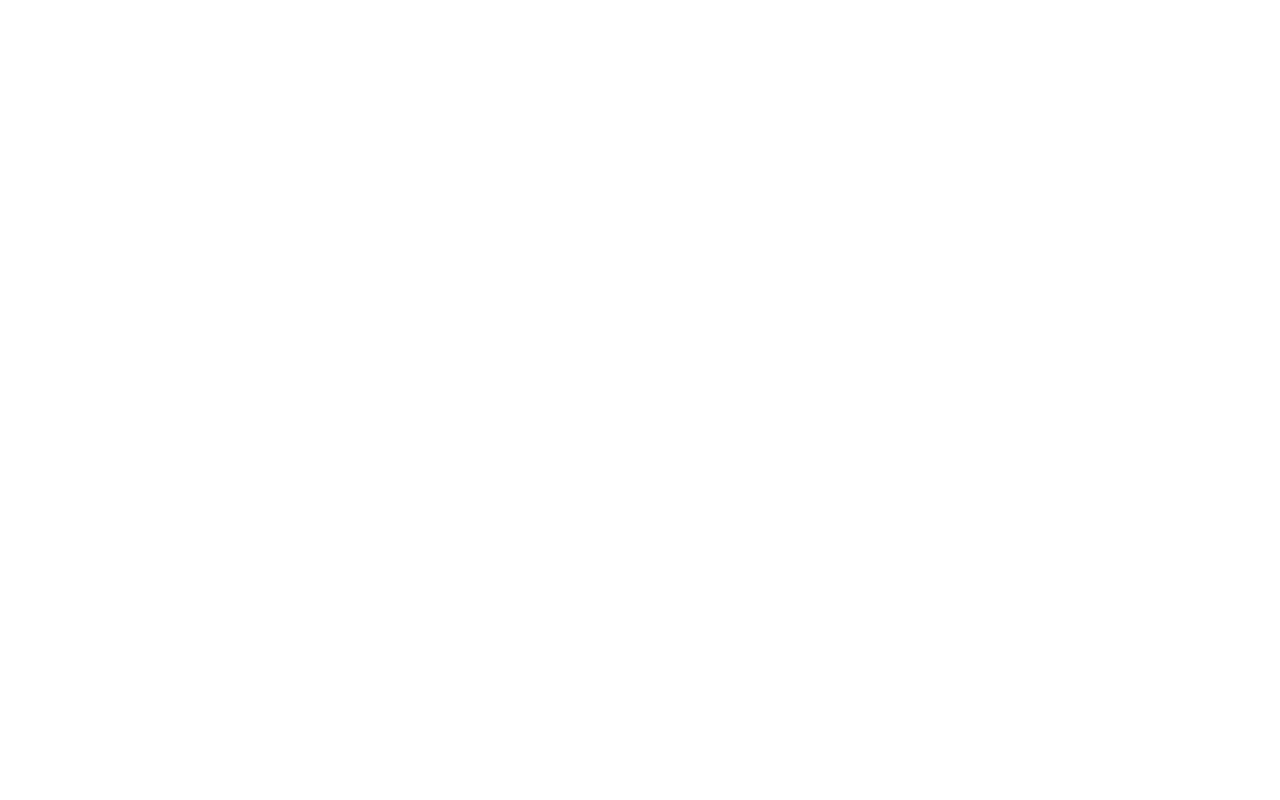
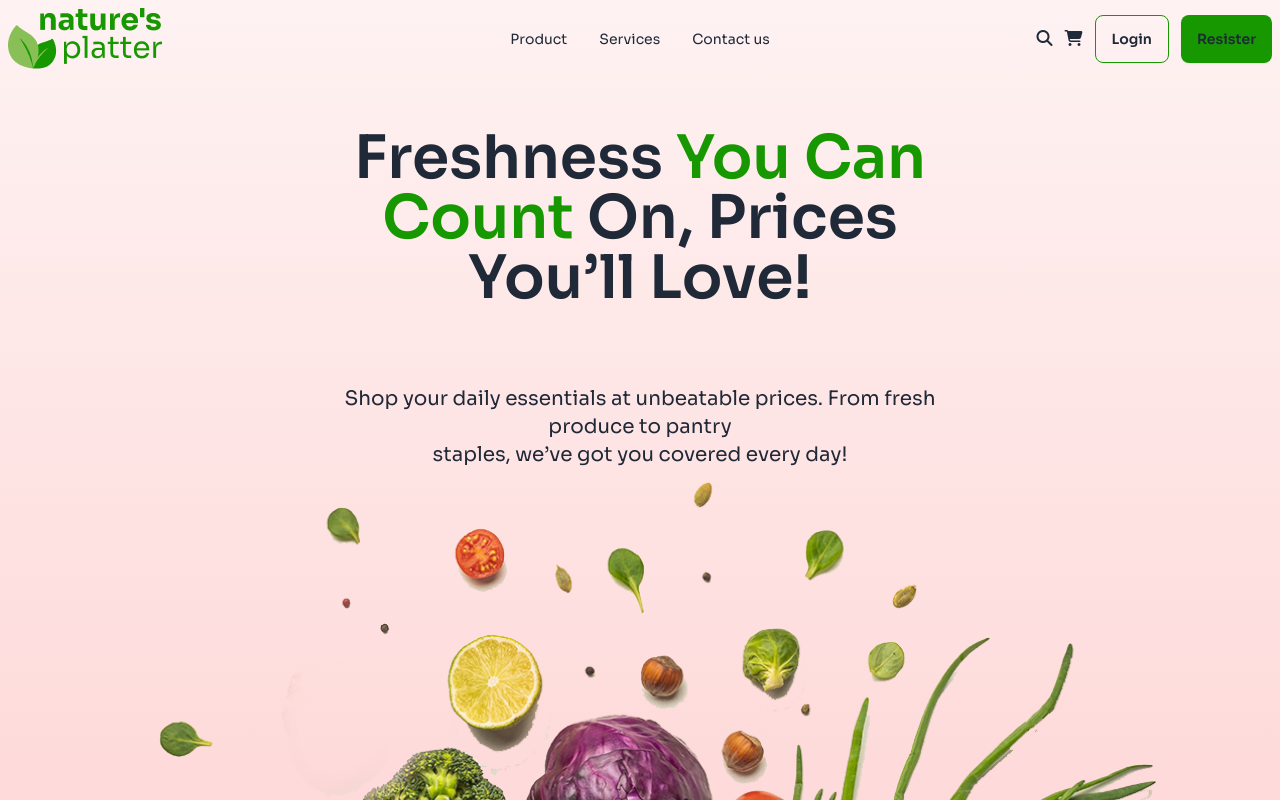
Before and after one commit to shahariar-hridoy/Assignment-3, a plain HTML site: page index.html in a window 1280 px wide. Shown: the top 800 px of the page. Drawn offline with nearby package versions, Linux system fonts and the light colour scheme.

Commit message:
header section done

```diff
--- a/index.html
+++ b/index.html
@@ -1,11 +1,84 @@
 <!DOCTYPE html>
 <html lang="en">
+
 <head>
-    <meta charset="UTF-8">
-    <meta name="viewport" content="width=device-width, initial-scale=1.0">
-    <title>Assignment 3</title>
+  <meta charset="UTF-8">
+  <meta name="viewport" content="width=device-width, initial-scale=1.0">
+  <title>Assignment 3</title>
+  <link rel="preconnect" href="https://fonts.googleapis.com">
+  <link rel="preconnect" href="https://fonts.gstatic.com" crossorigin>
+  <link href="https://fonts.googleapis.com/css2?family=Sora:wght@100..800&display=swap" rel="stylesheet">
+  <link href="https://cdn.jsdelivr.net/npm/daisyui@4.12.23/dist/full.min.css" rel="stylesheet" type="text/css" />
+  <script src="https://cdn.tailwindcss.com"></script>
+  <script src="https://kit.fontawesome.com/caccb24890.js" crossorigin="anonymous"></script>
+  <script>
+    tailwind.config = {
+      theme: {
+        extend: {
+          colors: {
+            clifford: '#da373d',
+            'primary-color': '#179800',
+          }
+        }
+      }
+    }
+  </script>
+  <style>
+    .font-sora {
+  font-family: "Sora", serif;
+}
+  </style>
 </head>
-<body>
 
+<body class="font-sora">
+  <!-- header section -->
+  <header class="bg-gradient-to-t from-red-200 to-red-50">
+    <!-- navbar -->
+    <nav class="container mx-auto mb-24">
+      <div class="navbar">
+        <div class="navbar-start">
+          <!-- header logo -->
+          <div>
+            <img src="c2-assets/logo-header.png" alt="">
+          </div>
+        </div>
+        <div class="navbar-center hidden lg:flex">
+          <ul class="menu menu-horizontal px-1">
+            <li><a>Product</a></li>
+            <li><a>Services</a></li>
+            <li><a>Contact us</a></li>
+          </ul>
+        </div>
+        <div class="navbar-end hidden lg:flex gap-3">
+          <a href=""><i class="fa-solid fa-magnifying-glass"></i></a>
+          <a href=""><i class="fa-solid fa-cart-shopping"></i></a>
+          <button class="btn btn-outline border-primary-color">Login</button>
+          <button class="btn border-0 bg-primary-color">Resister</button>
+
+        </div>
+        <div tabindex="0" role="button" class="btn btn-ghost navbar-end lg:hidden">
+          <svg xmlns="http://www.w3.org/2000/svg" class="h-5 w-5" fill="none" viewBox="0 0 24 24" stroke="currentColor">
+            <path stroke-linecap="round" stroke-linejoin="round" stroke-width="2" d="M4 6h16M4 12h8m-8 6h16" />
+          </svg>
+        </div>
+      </div>
+      <hr class="lg:hidden border-primary-color">
+    </nav>
+
+    <!-- banner section -->
+     <div class="justify-items-center mb-24">
+      <!-- text content -->
+       <div class="text-center lg:w-1/2 space-y-4 lg:space-y-8">
+        <h1 class="text-3xl lg:text-6xl font-semibold animate-bounce">Freshness <span class="text-primary-color">You Can <br>
+          Count</span> On, Prices You’ll Love!</h1>
+        <p class="lg:text-xl">Shop your daily essentials at unbeatable prices. From fresh produce to pantry <br> staples, we’ve got you covered every day!</p>
+       </div>
+       <!-- image container -->
+        <div>
+          <img src="c2-assets/hero-vegetables.png" alt="">
+        </div>
+     </div>
+  </header>
 </body>
+
 </html>
--- /dev/null
+++ b/tailwind.config.js
@@ -0,0 +1,8 @@
+/** @type {import('tailwindcss').Config} */
+module.exports = {
+    content: ["./src/**/*.{html,js}"],
+    theme: {
+      extend: {},
+    },
+    plugins: [],
+  }
```
Also changed, not shown: c2-assets/dawat-logo.png (added), c2-assets/dawat-mock-up.png (added), c2-assets/delivery.png (added), c2-assets/healthy.png (added), c2-assets/hero-vegetables.png (added), c2-assets/india-gate-logo.png (added), c2-assets/india-gate-mock-up.png (added), c2-assets/logo-footer.png (added), c2-assets/logo-header.png (added), c2-assets/onion.png (added), c2-assets/potato.png (added), c2-assets/service.png (added), c2-assets/tomato.png (added), c2-assets/vegetable-busket.png (added), 1 more files, 1 other file.
